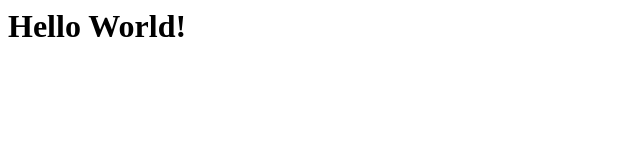
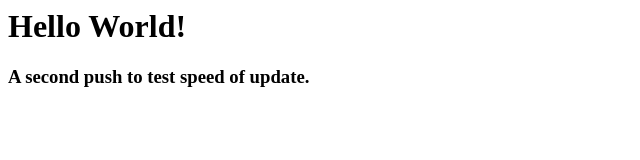
Before and after one commit to alexpgates/alexpgates.github.com, a plain HTML site: page index.html in a window 1280 px wide. Shown: the whole page, without its empty margins (0-640 px from the left). Drawn offline with Linux system fonts and the light colour scheme.

Commit message:
Testing speed of update

```diff
--- a/index.html
+++ b/index.html
@@ -1 +1,3 @@
 <h1>Hello World!</h1>
+
+<h3>A second push to test speed of update.</h3>
```
